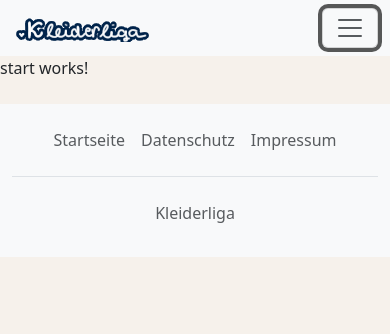
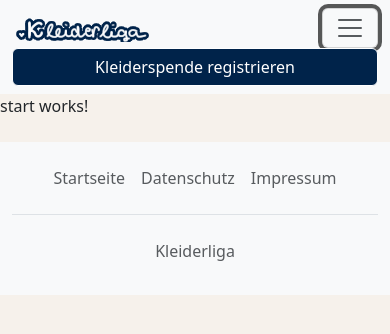
Before and after one commit to sayurii99/kleiderspende, an Angular app: page / in a window 390 px wide. Both pictures are taken after a click on the button "Toggle navigation". Shown: the top 334 px of the page. Built offline with nearby package versions, Linux system fonts and the light colour scheme.

Commit message:
Mobile Navigation im Header eingefügt (Event-Listener, Angular Signal, Class-Binding)

```diff
--- a/src/app/layout/header/header.html
+++ b/src/app/layout/header/header.html
@@ -9,15 +9,16 @@
     </a>
     <!--Logo mit Verlinkung zur Startseite Ende-->
 
-    <!--Navigationsleiste Button für mobile Ansicht Start-->
-    <button class="navbar-toggler" type="button" data-bs-toggle="collapse" data-bs-target="#navbarNav" aria-controls="navbarNav" aria-expanded="false" aria-label="Toggle navigation">
+    <!--Navigationsleiste Button für mobile Ansicht Start mit Event-Listener-->
+    <button class="navbar-toggler" type="button" aria-controls="navbarNav" aria-expanded="false" aria-label="Toggle navigation" (click)="toggleMenu()">
       <span class="navbar-toggler-icon"></span>
     </button>
 
-    <div class="collapse navbar-collapse" id="navbarNav">
+<!--Kleiderspende registrieren Button-->
+    <div class="collapse navbar-collapse" id="navbarNav" [class.show]="menuOffen()">
       <ul class="navbar-nav">
         <li class="nav-item">
-          <a routerLink="registration" class="btn btn-primary">Kleiderspende registrieren</a>
+          <a routerLink="registration" class="btn btn-primary w-100" (click)="toggleMenu()">Kleiderspende registrieren</a>
         </li>
       </ul>
     </div>
--- a/src/app/layout/header/header.ts
+++ b/src/app/layout/header/header.ts
@@ -1,4 +1,4 @@
-import { Component } from '@angular/core';
+import { Component, signal } from '@angular/core';
 import {RouterLink} from '@angular/router';
 
 @Component({
@@ -7,4 +7,11 @@ import {RouterLink} from '@angular/router';
   styleUrl: './header.css',
   templateUrl: './header.html',
 })
-export class Header {}
+export class Header {
+  // Signal Standardwert auf geschlossen (false)
+  menuOffen = signal(false);
+  //Methode, wenn Button angeklickt wird
+  toggleMenu() {
+    this.menuOffen.update((vorher) => !vorher);
+  }
+}
```
